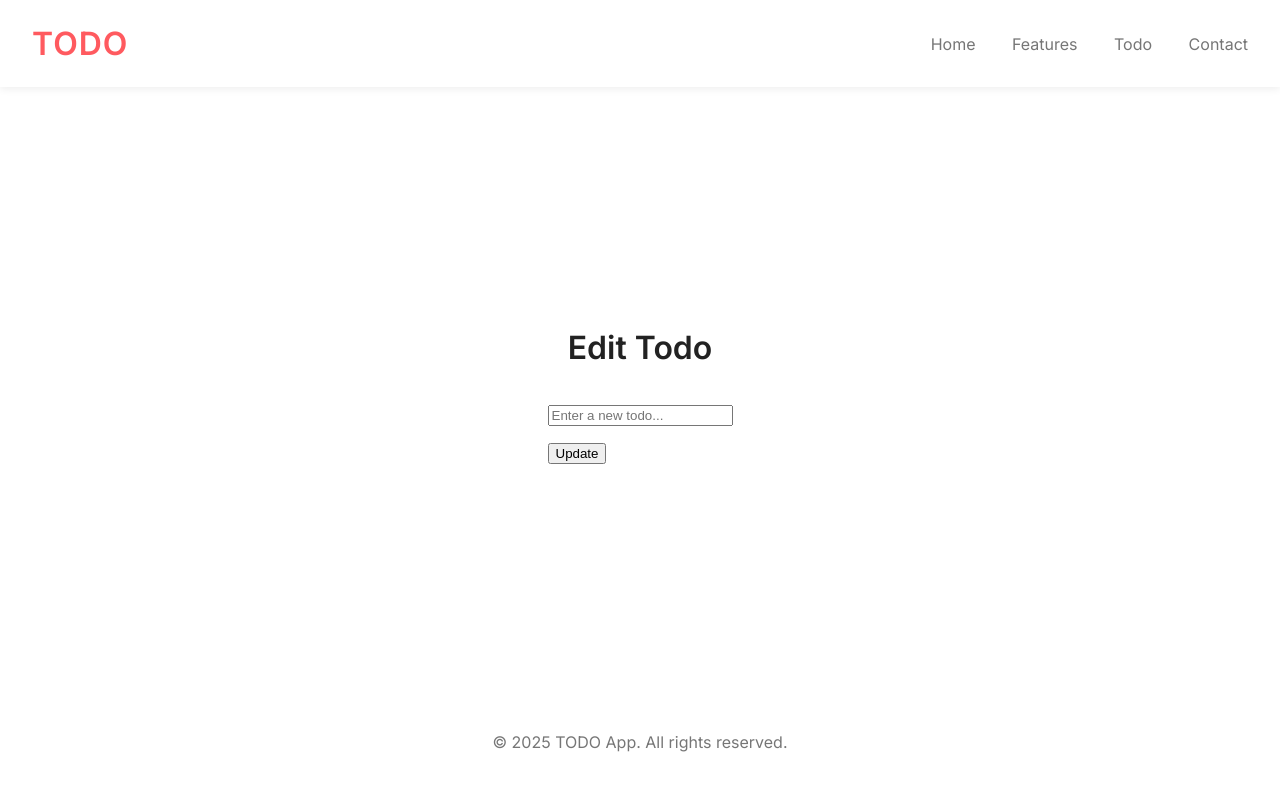
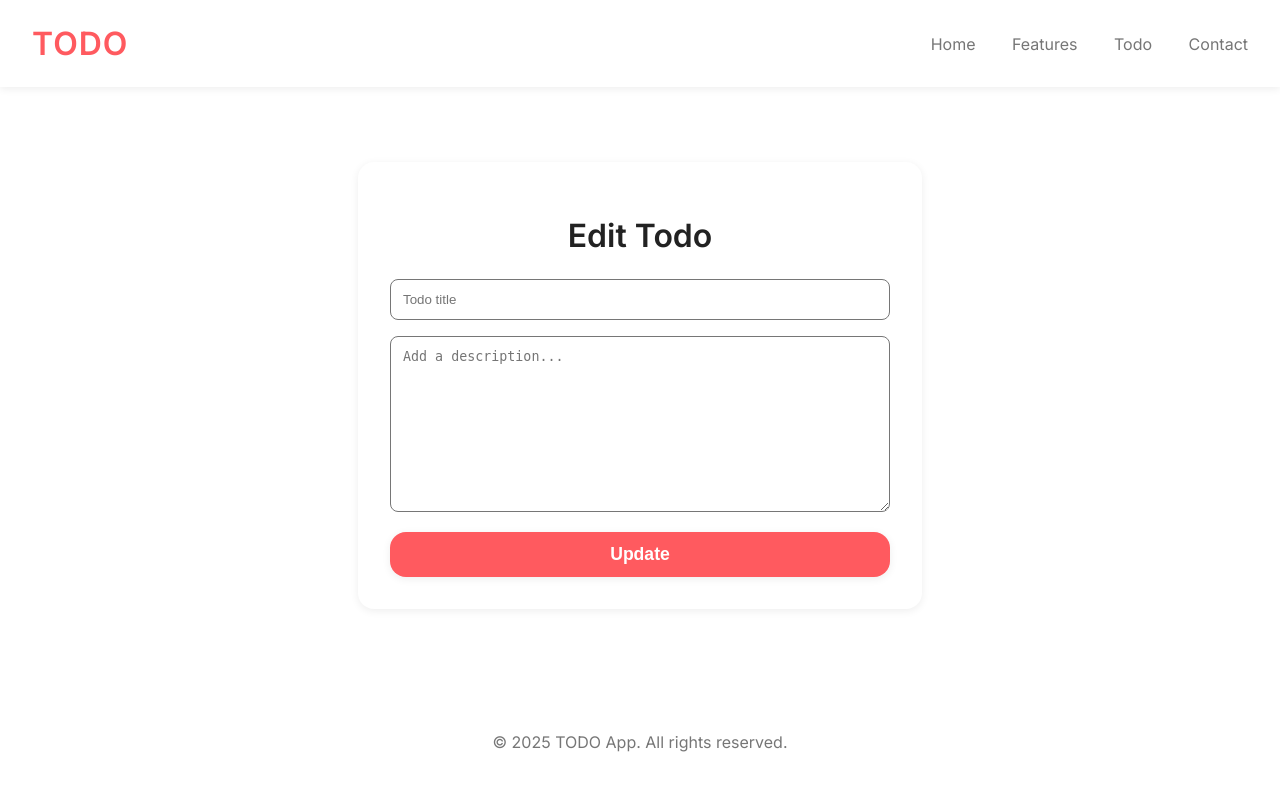
Before and after one commit to MILANydv/TODO, a Django app: template main/templates/main/todo_edit.html in a window 1280 px wide. Run offline with Django 4.2, Linux system fonts and the light colour scheme; the template is opened without the code that fills it: values that come from a table or form of the project are taken from there, others are empty.

Commit message:
completed the UI part

```diff
--- a/main/forms.py
+++ b/main/forms.py
@@ -6,15 +6,20 @@ from .models import Todo
 class TodoForm(forms.ModelForm):
     title = forms.CharField(
         max_length=200,
-        widget=forms.TextInput(attrs={'placeholder': 'Enter a new todo...'}),
+        widget=forms.TextInput(attrs={'placeholder': 'Todo title'}),
+        label=""
+    )
+    description = forms.CharField(
+        widget=forms.Textarea(attrs={'placeholder': 'Add a description...'}),
+        required=False,
         label=""
     )
 
     class Meta:
         model = Todo
-        fields = ['title']
+        fields = ['title', 'description']
 
 class ContactForm(forms.Form):
-    name = forms.CharField(max_length=100)
-    email = forms.EmailField()
-    message = forms.CharField(widget=forms.Textarea)
+    name = forms.CharField(max_length=100, widget=forms.TextInput(attrs={'placeholder': 'Your Name'}))
+    email = forms.EmailField(widget=forms.EmailInput(attrs={'placeholder': 'Your Email'}))
+    message = forms.CharField(widget=forms.Textarea(attrs={'placeholder': 'Your Message'}))
--- a/main/templates/main/contact.html
+++ b/main/templates/main/contact.html
@@ -5,7 +5,7 @@ TODO{% endblock %} {%block style %}
 <div class="form-container">
   <h1>Contact Us</h1>
   <form method="post">
-    {% csrf_token %} {{ form.as_p }}
+    {% csrf_token %} {{ form.name }} {{ form.email }} {{ form.message }}
     <button type="submit" class="cta-btn">Submit</button>
   </form>
 </div>
--- a/main/templates/main/todo_edit.html
+++ b/main/templates/main/todo_edit.html
@@ -1,8 +1,10 @@
 {% extends 'main/base.html' %} {% block title %}Edit Todo - TODO{% endblock %}
 {% block content %}
-<h1>Edit Todo</h1>
-<form method="post">
-  {% csrf_token %} {{ form.as_p }}
-  <button type="submit">Update</button>
-</form>
+<div class="form-container">
+  <h1>Edit Todo</h1>
+  <form method="post">
+    {% csrf_token %} {{ form.title }} {{ form.description }}
+    <button type="submit" class="cta-btn">Update</button>
+  </form>
+</div>
 {% endblock %}
--- a/static/main/css/style.css
+++ b/static/main/css/style.css
@@ -136,6 +136,7 @@ main {
   background: var(--background);
   color: var(--text);
   box-sizing: border-box; /* Ensures padding doesn't affect width */
+  margin-bottom: 1rem;
 }
 
 .form-container form button {
```
Also changed, not shown: db.sqlite3.
